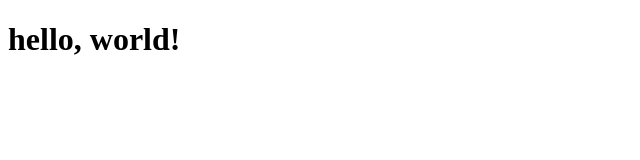
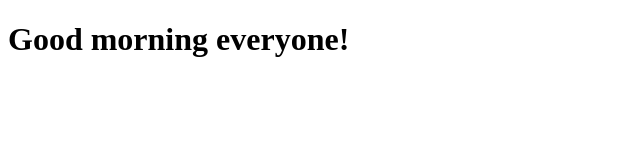
Before and after one commit to k3042227625n/hello.goodbye, a plain HTML site: page hello.html in a window 1280 px wide. Shown: the whole page, without its empty margins (0-640 px from the left). Drawn offline with Linux system fonts and the light colour scheme.

Commit message:
Add files via upload

```diff
--- a/hello.html
+++ b/hello.html
@@ -7,6 +7,6 @@
   <title>Document</title>
 </head>
 <body>
-  <h1>hello, world!</h1>
+  <h1>Good morning everyone!</h1>
 </body>
 </html>
```
